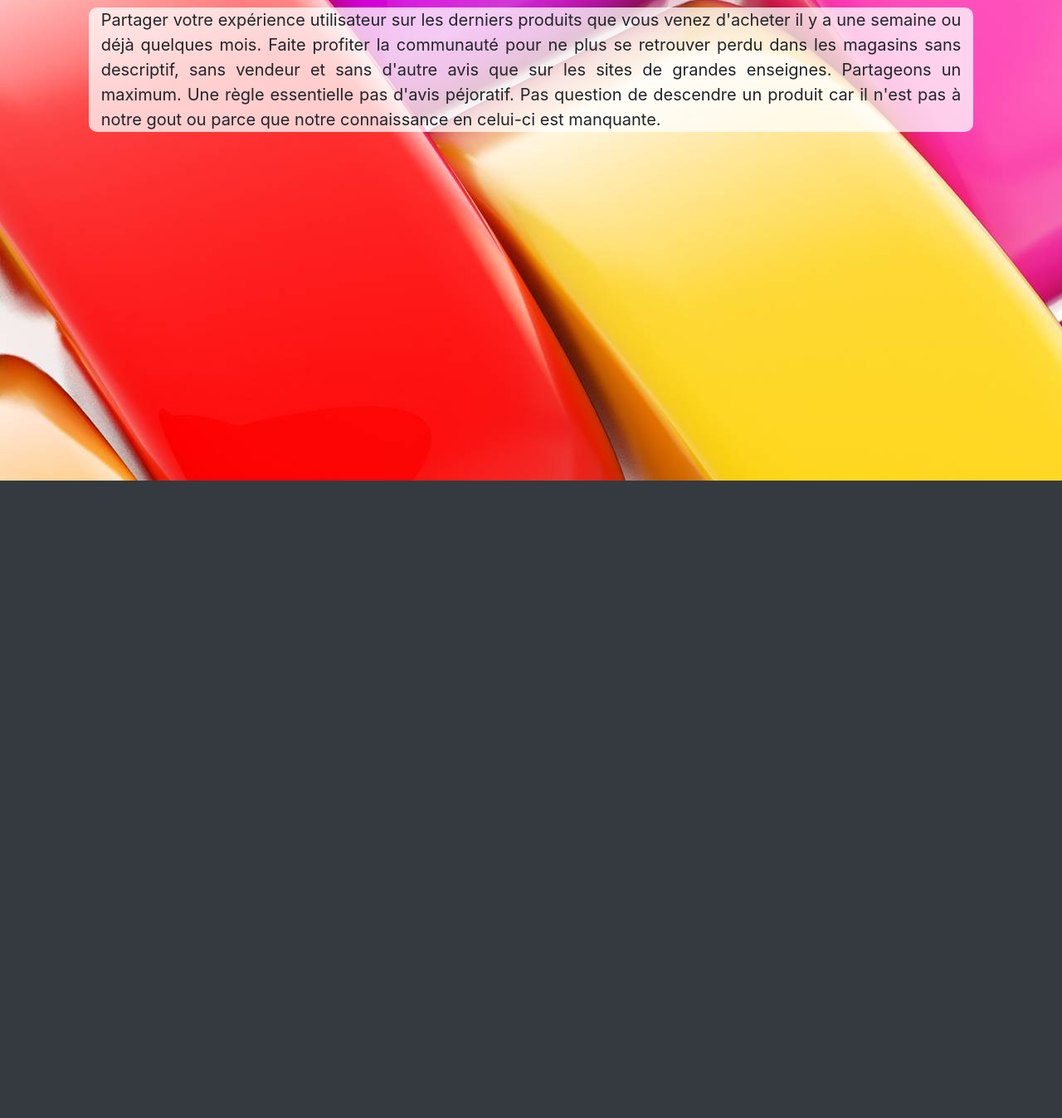
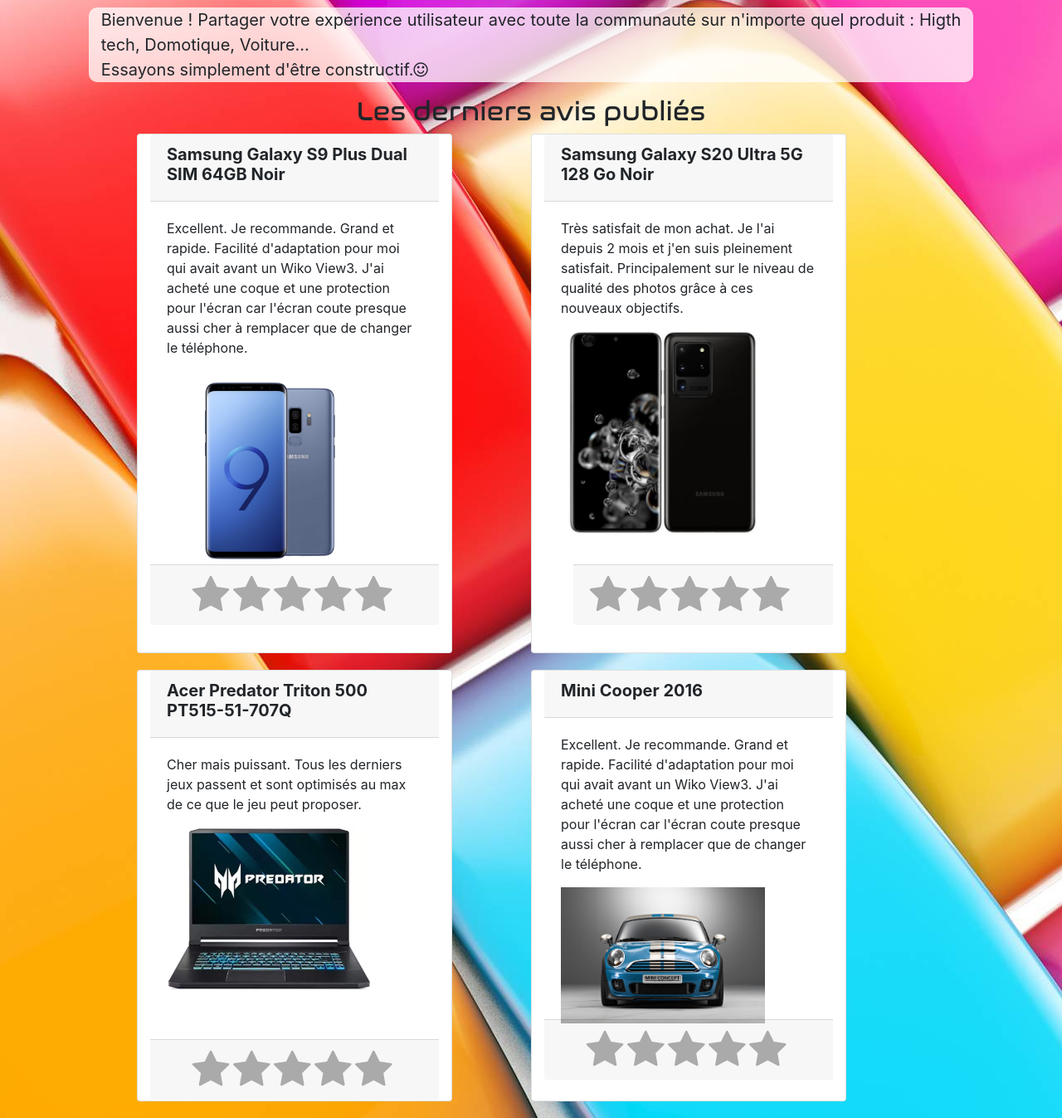
Before and after one commit to albrecht-stephanie/Projet-Say-Me, a PHP site: page /projetpro/index.php in a window 1280 px wide. Shown: the part 221-1568 px from the top of the page at 83% size. Before the commit the page ends 800 px from the top, so only its background shows below. Run offline with PHP 8.4, Linux system fonts and the light colour scheme.

Commit message:
card accueil

```diff
--- a/projetpro/assets/css/style.css
+++ b/projetpro/assets/css/style.css
@@ -39,9 +39,47 @@
     background-color: rgba(255, 255, 255, 0.75);
     border-radius: 10px ;
 }
+/*card*/
+h2{
+  text-align : center;
+}
+h3{
+  font-size: 20px;
+  font-weight: bold;
+}
+.card{
+  max-height: auto;
+  margin-bottom: 20px;
+}
+.card-body{
+  max-height: 70%;
+}
+img{
+  width: 80%;
+  height: auto;
+  object-fit: cover;
+}
+/*notation étoile*/
+.rating {
+  direction: rtl;
+  margin-left: 10%;
+}
+.rating i {
+  color: #aaa;
+  text-decoration: none;
+  font-size: 3em;
+  transition: color .4s;
+}
+.rating i:hover,
+.rating i:focus,
+.rating i:hover ~ i,
+.rating i:focus ~ i {
+  color: orange;
+  cursor: pointer;
+}
 /*formulaires inscription et connection*/
 .first, .second{
-    width: 400px;
+    width: 450px;
     border-radius: 25px 25px 25px 25px;
     background: rgba(255, 255, 255, 0.7);
   }
--- a/projetpro/footer.php
+++ b/projetpro/footer.php
@@ -1,7 +1,10 @@
   </div>
 </div>
-<footer></footer>
-    <script src="https://code.jquery.com/jquery-3.4.1.min.js" integrity="sha256-CSXorXvZcTkaix6Yvo6HppcZGetbYMGWSFlBw8HfCJo=" crossorigin="anonymous"></script>
-    <script src="assets/js/index.js"></script>
+<script src="assets/js/index.js"></script>
+<script src="https://ajax.googleapis.com/ajax/libs/jquery/3.4.1/jquery.min.js"></script>
+  <script src="https://cdnjs.cloudflare.com/ajax/libs/popper.js/1.16.0/umd/popper.min.js"></script>
+  <script src="https://maxcdn.bootstrapcdn.com/bootstrap/4.4.1/js/bootstrap.min.js"></script>
+  <script type="text/javascript" src="ListeEtoile.js"></script>
+</head><footer></footer>
 </body>
 </html>
--- a/projetpro/index.php
+++ b/projetpro/index.php
@@ -4,9 +4,12 @@
   <meta charset="UTF-8">
   <meta name="viewport" content="width=device-width, initial-scale=1.0">
   <meta http-equiv="X-UA-Compatible" content="ie=edge">
-    <link href="https://stackpath.bootstrapcdn.com/bootstrap/4.3.1/css/bootstrap.min.css" rel="stylesheet" integrity="sha384-ggOyR0iXCbMQv3Xipma34MD+dH/1fQ784/j6cY/iJTQUOhcWr7x9JvoRxT2MZw1T" crossorigin="anonymous">
-    <link href="https://stackpath.bootstrapcdn.com/font-awesome/4.7.0/css/font-awesome.min.css" rel="stylesheet" integrity="sha384-wvfXpqpZZVQGK6TAh5PVlGOfQNHSoD2xbE+QkPxCAFlNEevoEH3Sl0sibVcOQVnN" crossorigin="anonymous">
-    <link rel="stylesheet" media="screen" type="text/css" title="Mon style" href="assets/css/style.css"/>
+  <link href="https://stackpath.bootstrapcdn.com/bootstrap/4.3.1/css/bootstrap.min.css" rel="stylesheet"
+    integrity="sha384-ggOyR0iXCbMQv3Xipma34MD+dH/1fQ784/j6cY/iJTQUOhcWr7x9JvoRxT2MZw1T" crossorigin="anonymous">
+  <link rel="stylesheet" href="https://maxcdn.bootstrapcdn.com/bootstrap/4.4.1/css/bootstrap.min.css">
+  <link href="https://stackpath.bootstrapcdn.com/font-awesome/4.7.0/css/font-awesome.min.css" rel="stylesheet"
+    integrity="sha384-wvfXpqpZZVQGK6TAh5PVlGOfQNHSoD2xbE+QkPxCAFlNEevoEH3Sl0sibVcOQVnN" crossorigin="anonymous">
+  <link rel="stylesheet" media="screen" type="text/css" title="Mon style" href="assets/css/style.css" />
   <title>Say me</title>
 </head>
 <body>
@@ -16,39 +19,102 @@
   </header>
   <!--fin de l'entête-->
   <p class="prez col-lg-10 offset-1 col-sm-12 text-justify mt-3">
-      Partager votre expérience utilisateur sur les derniers produits que vous venez d'acheter il y a une semaine ou déjà quelques mois.
-      Faite profiter la communauté pour ne plus se retrouver perdu dans les magasins sans descriptif, sans vendeur et sans d'autre avis que sur les sites de grandes enseignes.
-      Partageons un maximum. Une règle essentielle pas d'avis péjoratif. Pas question de descendre un produit car il n'est pas à notre gout ou parce que
-      notre connaissance en celui-ci est manquante.
+   Bienvenue ! Partager votre expérience utilisateur avec toute la communauté sur n'importe quel produit : Higth tech, Domotique, Voiture...<br>
+   Essayons simplement d'être constructif.<i class="fa fa-smile-o" aria-hidden="true"></i></p>
+
   </p>
-
-<!-- card avis article
-
-  <div class="card">
+  <!-- card view article-->
+  <h2>Les derniers avis publiés</h2>
+  <div class="container d-flex justify-content-around">
+    <div class="row">
+      <!--card-->
+      <div class="card col-lg-4 offset-1">
+        <div class="card-header">
+          <h3>Samsung Galaxy S9 Plus Dual SIM 64GB Noir</h3>
+        </div>
         <div class="card-body">
-      <p class="card-text">Samsung S9 black</p>
+          <p class="card-text">Excellent. Je recommande. Grand et rapide. Facilité d'adaptation pour moi qui avait
+            avant
+            un Wiko View3. J'ai acheté une coque et une protection pour l'écran car l'écran coute presque aussi cher à
+            remplacer
+            que de changer le téléphone.</p>
+          <img src="assets/img/samsung-galaxy-s9-plus.png" alt="Samsung S9">
         </div>
-    <img src="assets/img/6178781-samsung-galaxy-s9-noir-64-go.jpg" alt="Card image">
-    <div class="card-body">
-      <p class="card-text">Excellent. Je recommande.</p>
+        <div class="card-footer">
+          <div class="rating">
+            <i class="fa fa-star"></i>
+            <i class="fa fa-star"></i>
+            <i class="fa fa-star"></i>
+            <i class="fa fa-star"></i>
+            <i class="fa fa-star"></i>
           </div>
         </div>
-  <div class="card">
+      </div>
+      <!--end card-->
+      <!--card-->
+      <div class="card col-lg-4 offset-1">
+        <div class="card-header">
+          <h3>Samsung Galaxy S20 Ultra 5G 128 Go Noir </h3>
+        </div>
         <div class="card-body">
-        <p class="card-text">This image is in the middle</p>
+          <p>Très satisfait de mon achat. Je l'ai depuis 2 mois et j'en suis pleinement satisfait.
+            Principalement sur le niveau de qualité des photos grâce à ces nouveaux objectifs.
+          </p>
+            <img src="assets/img/samsung-galaxy-s20-ultra.jpg" alt="Samsung S20">
         </div>
-      <img src="/images/pathToYourImage.png" alt="Card image">
-      <div class="card-body">
-        <p class="card-text">of a card.</p>
+        <div class="card-footer rating">
+            <i class="fa fa-star"></i>
+            <i class="fa fa-star"></i>
+            <i class="fa fa-star"></i>
+            <i class="fa fa-star"></i>
+            <i class="fa fa-star"></i>
         </div>
       </div>
-  <div class="card">
+      <!--end card-->
+      <!--card-->
+      <div class="card col-lg-4 offset-1">
+        <div class="card-header">
+          <h3>Acer Predator Triton 500 PT515-51-707Q</h3>
+        </div>
         <div class="card-body">
-          <p class="card-text">This image is in the middle</p>
+          <p class="card-text">Cher mais puissant. Tous les derniers jeux passent et sont optimisés au max de ce que le jeu peut proposer.</p>
+          <img src="assets/img/pc-predator.jpg" alt="Predator Triton">
         </div>
-        <img src="/images/pathToYourImage.png" alt="Card image">
+        <div class="card-footer">
+          <div class="rating">
+            <i class="fa fa-star"></i>
+            <i class="fa fa-star"></i>
+            <i class="fa fa-star"></i>
+            <i class="fa fa-star"></i>
+            <i class="fa fa-star"></i>
+          </div>
+        </div>
+      </div>
+      <!--end card-->
+      <!--card-->
+      <div class="card col-lg-4 offset-1">
+        <div class="card-header">
+          <h3>Mini Cooper 2016</h3>
+        </div>
         <div class="card-body">
-          <p class="card-text">of a card.</p>
+          <p class="card-text">Excellent. Je recommande. Grand et rapide. Facilité d'adaptation pour moi qui avait
+            avant
+            un Wiko View3. J'ai acheté une coque et une protection pour l'écran car l'écran coute presque aussi cher à
+            remplacer
+            que de changer le téléphone.</p>
+          <img src="assets/img/mini-bleue.jpg" alt="Predator Triton">
         </div>
-  </div>-->
+        <div class="card-footer">
+          <div class="rating">
+            <i class="fa fa-star"></i>
+            <i class="fa fa-star"></i>
+            <i class="fa fa-star"></i>
+            <i class="fa fa-star"></i>
+            <i class="fa fa-star"></i>
+          </div>
+        </div>
+      </div>
+      <!--end card-->
+    </div>
+  </div>
   <?php include 'footer.php' ?>
```
Also changed, not shown: projetpro/addreview.php (+23 -43 lines), projetpro/assets/js/ListeEtoile.js (added, +74 -0 lines), projetpro/assets/js/script.js (+4 -3 lines), projetpro/form-validation.php (added, +38 -0 lines), projetpro/inscription.php (+7 -4 lines), projetpro/params.php (added, +18 -0 lines), projetpro/tchat.php (added, +18 -0 lines), projetpro/views.sql (added, +64 -0 lines), projetpro/assets/img/mini-bleue.jpg (added), projetpro/assets/img/pc-predator.jpg (added), projetpro/assets/img/samsung-galaxy-s20-ultra.jpg (added), projetpro/assets/img/samsung-galaxy-s9-plus.png (added). Lines whose indentation alone changed are shown as unchanged.
